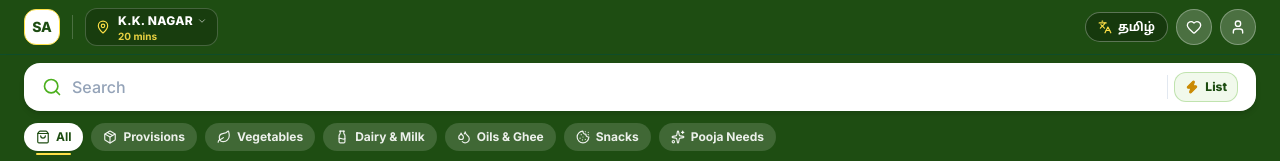
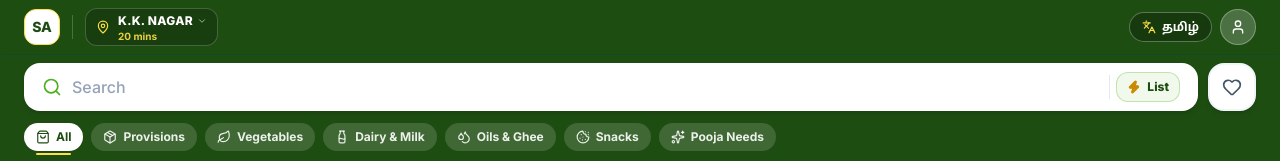
Before and after one commit to vishagan12/grocery, a Next.js app: page / in a window 1280 px wide. Shown: the top 161 px of the page. Built offline with nearby package versions, Linux system fonts and the light colour scheme.

Commit message:
feat: position wishlist heart button to the right of search bar

```diff
--- a/src/components/Header.tsx
+++ b/src/components/Header.tsx
@@ -122,7 +122,7 @@ export default function Header() {
               </button>
             </div>
 
-            {/* Right: Language Toggle, Wishlist & Profile Button */}
+            {/* Right: Language Toggle & Profile Button */}
             <div className="flex items-center gap-1.5 sm:gap-2 shrink-0">
               {/* Language Pill Switcher */}
               <button
@@ -133,22 +133,6 @@ export default function Header() {
               >
                 <Languages className="w-3 h-3 sm:w-3.5 sm:h-3.5 text-yellow-300 shrink-0" />
                 <span className="font-bold">{lang === 'en' ? 'தமிழ்' : 'English'}</span>
-              </button>
-
-              {/* Wishlist Button with Badge */}
-              <button
-                type="button"
-                onClick={() => dispatch({ type: 'SET_PAGE', page: 'wishlist' })}
-                className="relative w-8 h-8 sm:w-9 sm:h-9 rounded-full bg-white/20 hover:bg-white/30 border border-white/30 flex items-center justify-center text-white transition-all shadow-2xs active:scale-95"
-                aria-label="View Wishlist"
-                title="Wishlist"
-              >
-                <Heart className={`w-3.5 h-3.5 sm:w-4 sm:h-4 ${state.wishlist.length > 0 ? 'fill-rose-400 text-rose-300' : 'text-white'}`} />
-                {state.wishlist.length > 0 && (
-                  <span className="absolute -top-1 -right-1 bg-rose-500 text-white text-[9px] font-black w-4 h-4 rounded-full flex items-center justify-center border border-white shadow-xs">
-                    {state.wishlist.length}
-                  </span>
-                )}
               </button>
 
               {/* User Profile / Login Icon Button */}
@@ -181,17 +165,19 @@ export default function Header() {
         }`}
       >
         <div className="max-w-7xl mx-auto px-3.5 sm:px-6 pt-2 pb-1.5">
-          {/* Row 2: Floating Pill Search Bar */}
+          {/* Row 2: Search Bar + Wishlist Heart Button Layout */}
           <div ref={searchRef} className="relative z-30 mb-2">
+            <div className="flex items-center gap-2 sm:gap-2.5">
+              {/* Floating Pill Search Bar */}
               <div
-              className={`flex items-center bg-white rounded-2xl shadow-md h-12 px-3 sm:px-4 border-2 transition-all ${
+                className={`flex-1 flex items-center bg-white rounded-2xl shadow-md h-12 px-3 sm:px-4 border-2 transition-all ${
                   searchFocused
                     ? 'border-yellow-400 ring-2 ring-yellow-400/30'
                     : 'border-transparent'
                 }`}
               >
                 {/* Green Magnifying Glass Icon */}
-              <Search className="w-5 h-5 text-[#4CB01E] shrink-0 mr-2.5" />
+                <Search className="w-5 h-5 text-[#4CB01E] shrink-0 mr-2 sm:mr-2.5" />
 
                 {/* Input with simple clean placeholder */}
                 <input
@@ -206,14 +192,14 @@ export default function Header() {
                       dispatch({ type: 'SET_PAGE', page: 'products' });
                     }
                   }}
-                className="flex-1 bg-transparent text-sm sm:text-base outline-none text-slate-900 placeholder-slate-400 font-medium"
+                  className="flex-1 bg-transparent text-sm sm:text-base outline-none text-slate-900 placeholder-slate-400 font-medium min-w-0"
                 />
 
                 {state.searchQuery && (
                   <button
                     type="button"
                     onClick={() => dispatch({ type: 'SET_SEARCH', query: '' })}
-                  className="p-1 text-slate-400 hover:text-slate-600 mr-2"
+                    className="p-1 text-slate-400 hover:text-slate-600 mr-1.5"
                     aria-label="Clear search"
                   >
                     <X className="w-4 h-4" />
@@ -234,6 +220,29 @@ export default function Header() {
                   <span className="whitespace-nowrap xs:hidden">
                     {lang === 'ta' ? 'மாத மளிகை' : 'List'}
                   </span>
+                </button>
+              </div>
+
+              {/* Wishlist Heart Button - Perfectly aligned to the right of search bar */}
+              <button
+                type="button"
+                onClick={() => dispatch({ type: 'SET_PAGE', page: 'wishlist' })}
+                className="relative h-12 w-12 rounded-2xl bg-white hover:bg-slate-50 border-2 border-slate-100 flex items-center justify-center transition-all shadow-md active:scale-95 shrink-0 group"
+                aria-label="View Wishlist"
+                title="Wishlist"
+              >
+                <Heart
+                  className={`w-5 h-5 transition-transform group-hover:scale-110 duration-200 ${
+                    state.wishlist.length > 0
+                      ? 'fill-rose-500 text-rose-500'
+                      : 'text-slate-600 group-hover:text-rose-500'
+                  }`}
+                />
+                {state.wishlist.length > 0 && (
+                  <span className="absolute -top-1 -right-1 bg-rose-500 text-white text-[10px] font-black w-4 h-4 rounded-full flex items-center justify-center border-2 border-white shadow-xs animate-scale-in">
+                    {state.wishlist.length}
+                  </span>
+                )}
               </button>
             </div>
 
```
Lines whose indentation alone changed are shown as unchanged.
